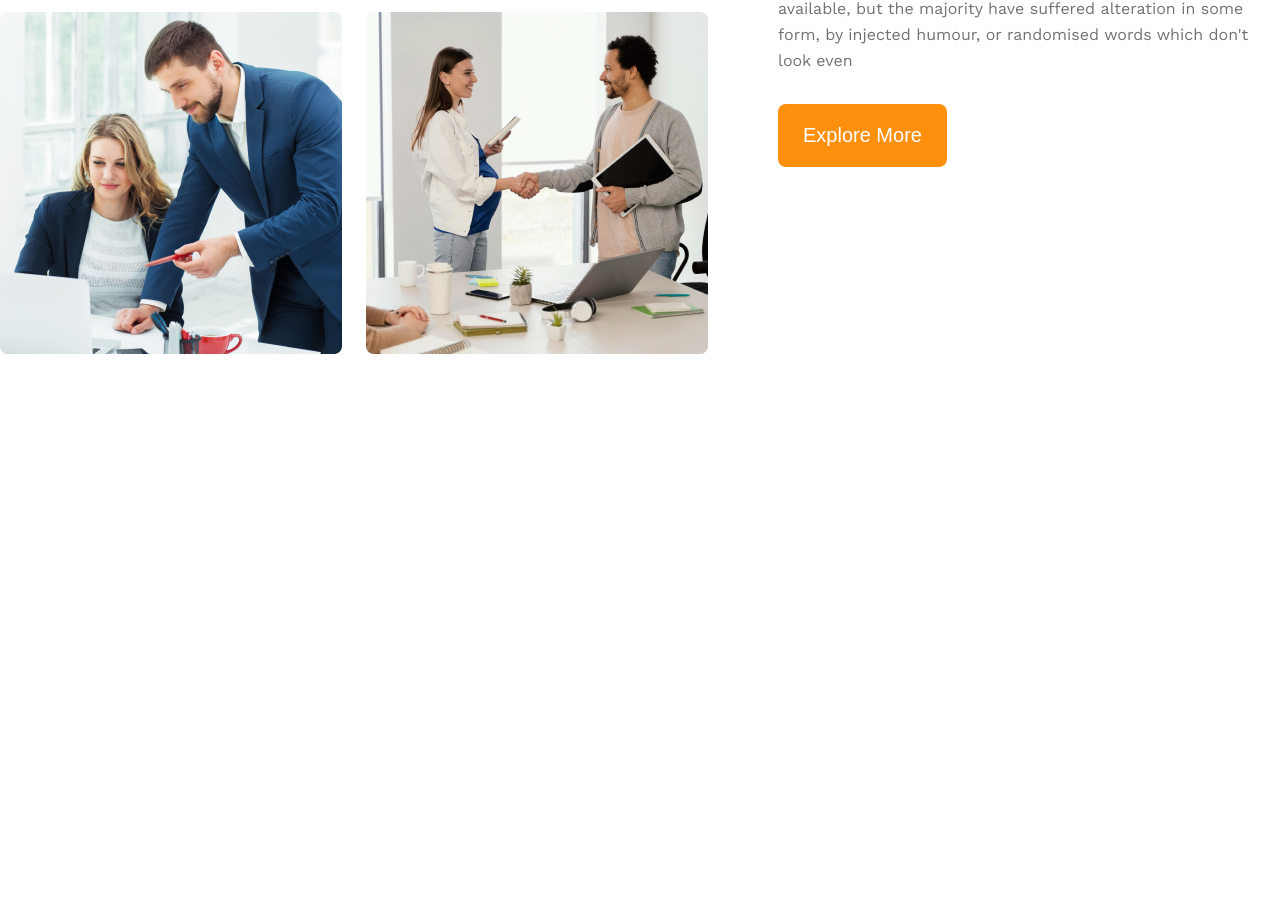
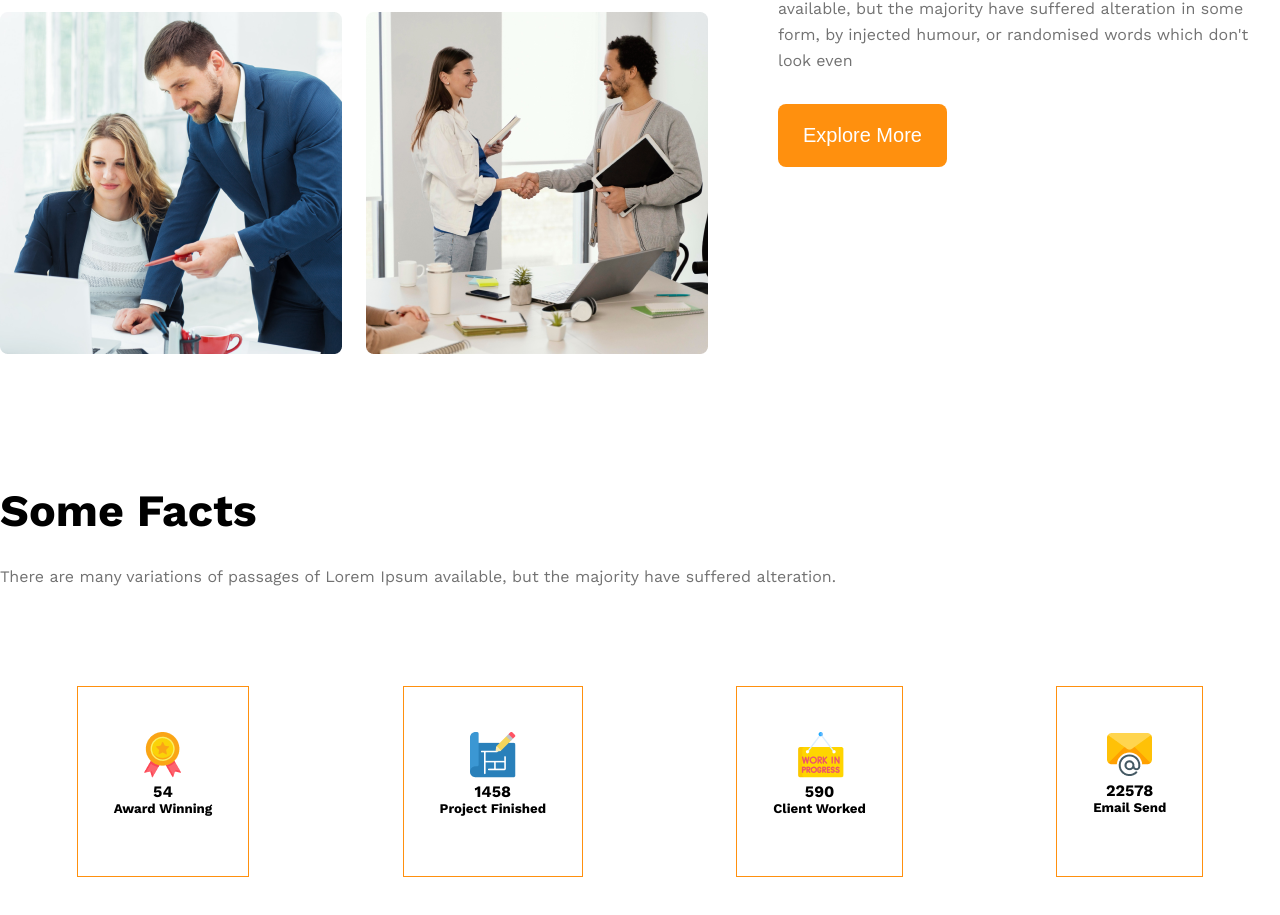
Before and after one commit to Abid-Hossain-Sifat/practice-G3-Architects, a plain HTML site: page index.html in a window 1280 px wide. Shown: the part 1664-2579 px from the top of the page. Before the commit the page ends 2018 px from the top, so only its background shows below. Drawn offline with nearby package versions, Linux system fonts and the light colour scheme.

Commit message:
Make fact card

```diff
--- a/index.html
+++ b/index.html
@@ -43,6 +43,7 @@
 
 
      <main>
+        <!-- team section  -->
         <section class="team-feature display-flex">
             <div class="team-img-container">
                 <img src="./resource/team1.png" alt="Team member discuse about design">
@@ -52,13 +53,47 @@
             </div>
 
             <div class="fetures ">
-                <h3 class="feature-tittle">
+                <h3 class="section-tittle">
                     <span id="ft1" class="txt-col-dark3">Quick list</span> <span id="ft2" class="txt-col-dark1">of Our</span> <span id="ft3" class="orange">Features</span>
                 </h3>
                 <p class="feature-dis txt-col-dark3">There are many variations of passages of Lorem Ipsum available, but the majority have suffered alteration in some form, by injected humour, or randomised words which don't look even</p>
                 <button class="pri-btn">Explore More</button>
             </div>
         </section>
+
+        <!-- feature list  -->
+         <section>
+
+         </section>
+
+         <!-- fact card  -->
+          <section class="some-fact">
+            <h3 class="section-tittle">Some Facts</h3>
+            <p class="txt-col-dark3">There are many variations of passages of Lorem Ipsum available, but the majority have suffered alteration.</p>
+            <div class="fact-container">
+                <div class="fact">
+                    <img src="./resource/icons/ribon.png" alt="" class="fact-icon">
+                    <h4 class="fact-number">54</h4>
+                    <h5 class="fact-name">Award Winning</h5>
+                </div>
+                <div class="fact">
+                    <img src="./resource/icons/projects.png" alt="" class="fact-icon">
+                    <h4 class="fact-number">1458</h4>
+                    <h5 class="fact-name">Project Finished</h5>
+                </div>
+                <div class="fact">
+                    <img src="./resource/icons/customers.png" alt="" class="fact-icon">
+                    <h4 class="fact-number">590</h4>
+                    <h5 class="fact-name">Client Worked</h5>
+                </div>
+                <div class="fact">
+                    <img src="./resource/icons/email.png" alt="" class="fact-icon">
+                    <h4 class="fact-number">22578</h4>
+                    <h5 class="fact-name">Email Send</h5>
+                </div>
+            </div>
+          </section>
+
     </main>
 
 
--- a/styles/g3-styles.css
+++ b/styles/g3-styles.css
@@ -17,6 +17,10 @@
 /* Shared style  */
 .display-flex {
     display: flex;
+}
+.section-tittle {
+    font-size: 2.8rem;
+    margin-bottom: 30px;
 }
 
 .pri-btn{
@@ -115,10 +119,7 @@ main >section {
     margin-left: 70px;
     max-width: 530px;
 }
-.feature-tittle {
-    font-size: 2.8rem;
-    margin-bottom: 30px;
-}
+
 .ft1 {
     font-weight: 500px;
 }
@@ -130,6 +131,20 @@ main >section {
     line-height: 26px;
     margin-bottom: 30px;
 
+}
+
+/* fact card  */
+.fact-container{
+    display: flex;
+    justify-content: space-around;
+    margin: 100px auto;
+
+}
+.fact {
+    align-items: center;
+    text-align: center;
+    padding: 45px 36px 60px;
+    border: 1px solid #FF900E;
 }
 
 
```
